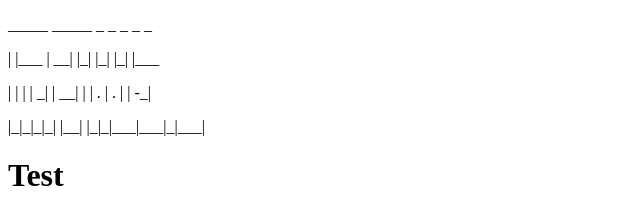
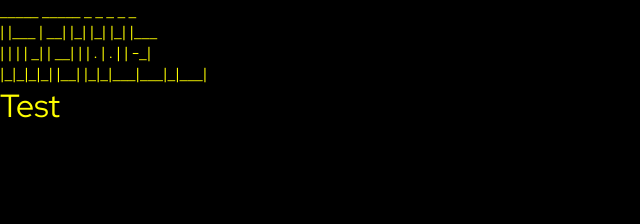
Before and after one commit to MStonehouse/test, a plain HTML site: page index.html in a window 1280 px wide. Shown: the whole page, without its empty margins (0-640 px from the left). Drawn offline with Linux system fonts and the light colour scheme.

Commit message:
css changes

```diff
--- a/index.html
+++ b/index.html
@@ -3,11 +3,12 @@
   <head>
     <meta charset="utf-8">
     <title>Test</title>
+    <link rel="stylesheet" href="style/style.css">
   </head>
   <body>
     <div>
       <p>
-         _____        _____ _ _ _   _   _
+        _____        _____ _ _ _   _   _
       </p>
       <p>
         |     |___   |   __| |_| |_| |_| |___
--- /dev/null
+++ b/style/style.css
@@ -0,0 +1,17 @@
+@import url('https://fonts.googleapis.com/css2?family=Red+Hat+Display:wght@400;500;700;900&display=swap');
+
+* {
+  font-family: 'Red Hat Display', -apple-system, BlinkMacSystemFont, "Segoe UI", Roboto, "Helvetica Neue", Arial, "Noto Sans", sans-serif, "Apple Color Emoji", "Segoe UI Emoji", "Segoe UI Symbol", "Noto Color Emoji";
+  box-sizing: border-box;
+  margin: 0;
+  padding: 0;
+  font-weight: 300;
+}
+
+body {
+  background-color: black;
+}
+
+h1, p {
+  color: yellow;
+}
```
